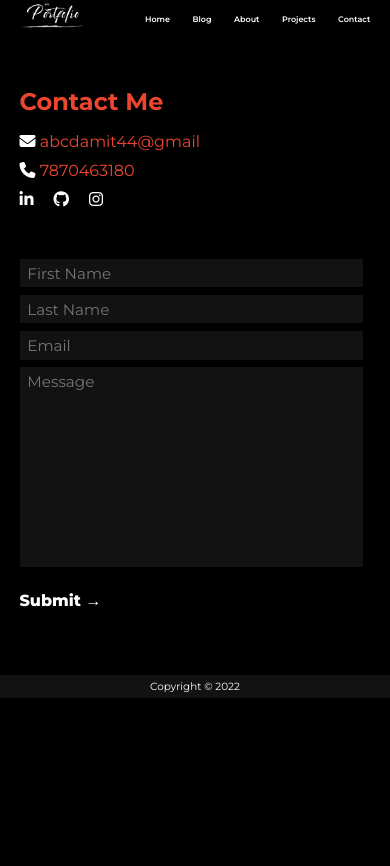
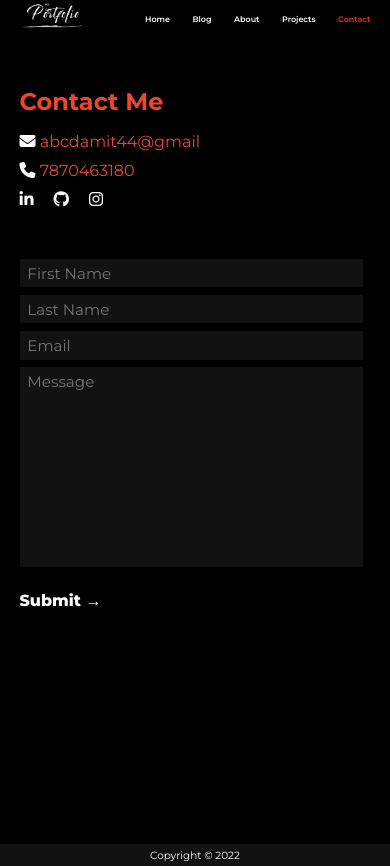
Before and after one commit to abcdamit44/react-portfolio, a React (Create React App) app: page /contact in a window 390 px wide. Before the commit the page ends 844 px from the top, so only its background shows below. Built offline with nearby package versions, Linux system fonts and the light colour scheme.

Commit message:
Add active link color

```diff
--- a/src/App.css
+++ b/src/App.css
@@ -74,6 +74,10 @@ body {
 
 .text-white {
   color: #fff;
+}
+
+.active {
+  color: #f13218 !important;
 }
 
 /* Important style END */
--- a/src/components/contact/Contact.css
+++ b/src/components/contact/Contact.css
@@ -27,7 +27,7 @@
 /* Responsive */
 @media(max-width:768px) {
     .contact-single {
-        height: 80vh;
+        height: 100vh;
     }
 
     .contact-single h2 {
```
Also changed, not shown: src/components/Navbar.jsx (+6 -5 lines).
